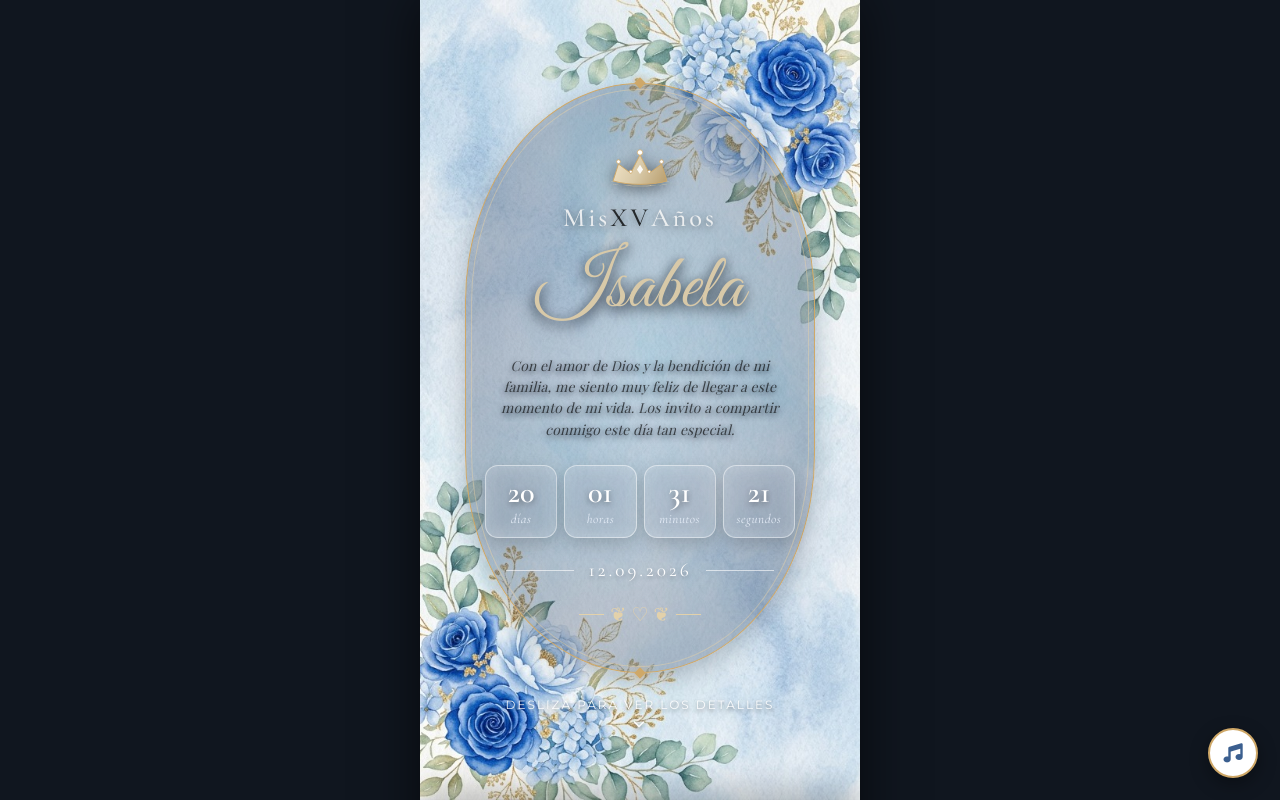
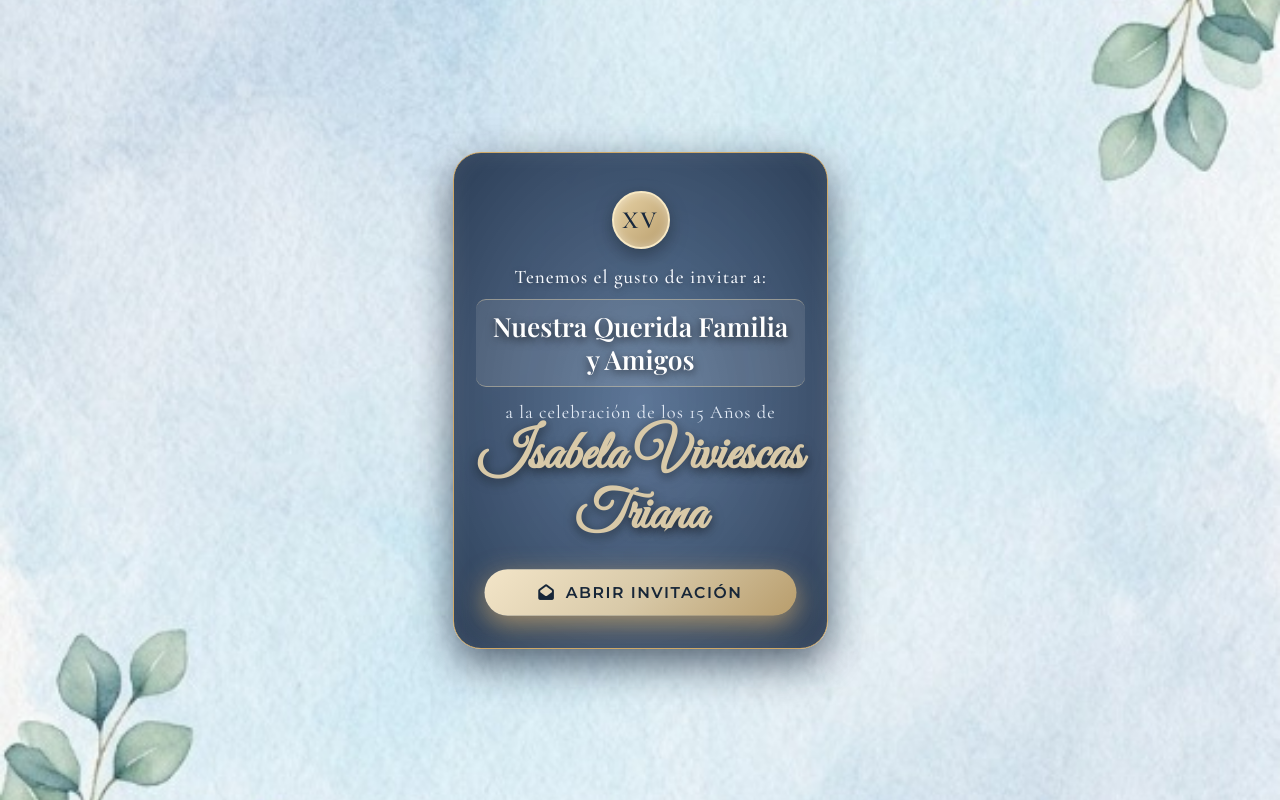
Before and after one commit to JuanViviescas00/Tarjeta_Isa, a plain HTML site: page index.html in a window 1280 px wide. Shown: the top 800 px of the page. Drawn offline with nearby package versions, Linux system fonts and the light colour scheme; a web font is replaced by a local one.

Commit message:
Enhance welcome screen and styles for event invitation
Updated styles and added a welcome overlay with personalized guest information for the event. Adjusted colors, backgrounds, and added functionality for opening the invitation and playing background music.

```diff
--- a/index.html
+++ b/index.html
@@ -73,7 +73,7 @@
       background: url('fondo_acuarela_floral.jpg') no-repeat center center / cover;
     }
 
-    /* Marco Oval Dorado Fino más transparente y sutil */
+    /* Marco Oval en Azul Oscuro Real / Azul Rey */
     .oval-gold-frame {
       width: 92%;
       max-width: 350px;
@@ -86,11 +86,11 @@
       align-items: center;
       justify-content: space-between;
       padding: 55px 16px 45px;
-      /* Fondo oval más suave y translúcido */
-      background: radial-gradient(ellipse at center, rgba(80, 110, 150, 0.22) 0%, rgba(35, 55, 85, 0.35) 100%);
-      backdrop-filter: blur(0px);
-      -webkit-backdrop-filter: blur(2px);
-      box-shadow: 0 8px 25px rgba(18, 30, 48, 0.25), inset 0 0 20px rgba(255, 255, 255, 0.08);
+      /* Fondo azul oscuro tirando a azul rey profundo */
+      background: radial-gradient(ellipse at center, rgba(2, 103, 254, 0.711) 0%, rgb(44, 52, 68) 100%);
+      backdrop-filter: blur(1px);
+      -webkit-backdrop-filter: blur(4px);
+      box-shadow: 0 10px 32px rgba(8, 20, 40, 0.55), inset 0 0 25px rgba(0, 0, 0, 0.25);
     }
 
     /* Doble línea interior fina del óvalo */
@@ -156,7 +156,7 @@
     .guest-name-text {
       font-family: 'Playfair Display', serif;
       font-size: 1.25rem;
-      color: #ffffff;
+      color: #282626;
       margin: 2px 0;
       font-weight: 600;
       text-shadow: 0 2px 6px rgba(0,0,0,0.6);
@@ -188,9 +188,10 @@
       display: flex;
     }
 
-    .XV{
-      color:#000000c6;
-
+    .XV {
+      color: var(--oval-gold-light);
+      font-weight: 600;
+      text-shadow: 0 2px 6px rgba(0, 0, 0, 0.4);
     }
     .hero-center-block {
       display: flex;
@@ -204,10 +205,10 @@
     .name-isabela {
       font-family: 'Great Vibes', cursive;
       font-size: 4.8rem;
-      color: #D8C9A8;
+      color: #ffffff;
       line-height: 1;
       margin: 0;
-      text-shadow: 0 4px 14px rgba(5, 15, 30, 0.7);
+      text-shadow: 0 4px 14px rgba(5, 12, 25, 0.85);
       filter: drop-shadow(0 2px 5px rgba(0,0,0,0.3));
       text-align: center;
     }
@@ -215,14 +216,14 @@
     /* Frase Emotiva dentro del Óvalo (Entre Isabela y el Contador) */
     .hero-quote {
       font-family: 'Playfair Display', serif;
-      font-size: 0.86rem;
+      font-size: 0.88rem;
       font-style: italic;
-      line-height: 1.55;
-      color: #000000a1;
+      line-height: 1.6;
+      color: #f7faff;
       text-align: center;
       max-width: 300px;
       margin: 10px auto 12px;
-      text-shadow: 0 2px 6px rgba(5, 15, 30, 0.8);
+      text-shadow: 0 2px 6px rgba(0, 0, 0, 0.8);
       letter-spacing: 0.2px;
       padding: 0 4px;
     }
@@ -536,9 +537,169 @@
       font-size: 0.82rem;
       color: rgba(255, 255, 255, 0.85);
     }
+
+    /* ========================================================
+       VISTA ESPECIAL DE ENTRADA / BIENVENIDA PERSONALIZADA
+       ======================================================== */
+    .welcome-overlay {
+      position: fixed;
+      top: 0;
+      left: 0;
+      right: 0;
+      bottom: 0;
+      background: #7d9bbd url('fondo_acuarela_floral.jpg') no-repeat center center / cover;
+      z-index: 9999;
+      display: flex;
+      justify-content: center;
+      align-items: center;
+      padding: 20px;
+      transition: opacity 0.8s ease, transform 0.8s ease, visibility 0.8s ease;
+    }
+
+    .welcome-overlay.hidden {
+      opacity: 0;
+      visibility: hidden;
+      transform: scale(1.06);
+      pointer-events: none;
+    }
+
+    .welcome-card-modal {
+      width: 100%;
+      max-width: 375px;
+      background: radial-gradient(ellipse at center, rgba(62, 89, 128, 0.8) 0%, rgba(30, 48, 74, 0.92) 100%);
+      border: 1.8px solid var(--oval-gold);
+      border-radius: 28px;
+      padding: 38px 22px 32px;
+      text-align: center;
+      box-shadow: 0 15px 40px rgba(10, 25, 45, 0.65), inset 0 0 25px rgba(255, 255, 255, 0.08);
+      backdrop-filter: blur(8px);
+      -webkit-backdrop-filter: blur(8px);
+      position: relative;
+      animation: popIn 0.8s cubic-bezier(0.175, 0.885, 0.32, 1.275);
+    }
+
+    @keyframes popIn {
+      from { opacity: 0; transform: scale(0.85); }
+      to { opacity: 1; transform: scale(1); }
+    }
+
+    .welcome-wax-seal {
+      width: 58px;
+      height: 58px;
+      border-radius: 50%;
+      background: linear-gradient(135deg, #e8d3a7, #b89d6c);
+      color: #18283d;
+      font-family: 'Cormorant Garamond', serif;
+      font-size: 1.55rem;
+      font-weight: 700;
+      letter-spacing: 2px;
+      display: flex;
+      align-items: center;
+      justify-content: center;
+      margin: 0 auto 16px;
+      box-shadow: 0 6px 18px rgba(0, 0, 0, 0.35), inset 0 0 10px rgba(255,255,255,0.4);
+      border: 2px solid #f7e8c3;
+    }
+
+    .welcome-lead {
+      font-family: 'Cormorant Garamond', serif;
+      font-size: 1.2rem;
+      font-weight: 500;
+      color: #f7faff;
+      letter-spacing: 1px;
+      margin-bottom: 6px;
+      text-shadow: 0 2px 6px rgba(0, 0, 0, 0.4);
+    }
+
+    .welcome-guest-name {
+      font-family: 'Playfair Display', serif;
+      font-size: 1.65rem;
+      font-weight: 700;
+      color: #ffffff;
+      line-height: 1.25;
+      margin: 10px 0 14px;
+      text-shadow: 0 3px 10px rgba(0, 0, 0, 0.7);
+      padding: 10px 14px;
+      border-top: 1px solid rgba(216, 201, 168, 0.5);
+      border-bottom: 1px solid rgba(216, 201, 168, 0.5);
+      background: rgba(255, 255, 255, 0.1);
+      border-radius: 10px;
+    }
+
+    .welcome-passes-badge {
+      font-size: 0.8rem;
+      color: #dce7f5;
+      margin-bottom: 12px;
+      display: block;
+      font-weight: 500;
+      letter-spacing: 0.5px;
+    }
+
+    .welcome-event-text {
+      font-family: 'Cormorant Garamond', serif;
+      font-size: 1.15rem;
+      color: #e4ecf7;
+      margin-bottom: 4px;
+      letter-spacing: 1px;
+    }
+
+    .welcome-quince-name {
+      font-family: 'Great Vibes', cursive;
+      font-size: 3.4rem;
+      color: #d8c9a8;
+      line-height: 1.1;
+      margin: 0 0 24px;
+      text-shadow: 0 3px 12px rgba(0, 0, 0, 0.6);
+    }
+
+    .btn-open-invitation {
+      display: inline-flex;
+      align-items: center;
+      justify-content: center;
+      gap: 10px;
+      background: linear-gradient(135deg, #f3e5c8, #d8c9a8, #b89d6c);
+      color: #172638;
+      font-family: 'Montserrat', sans-serif;
+      font-size: 0.95rem;
+      font-weight: 700;
+      letter-spacing: 1.5px;
+      text-transform: uppercase;
+      padding: 13px 26px;
+      border-radius: 30px;
+      border: none;
+      box-shadow: 0 6px 20px rgba(207, 168, 104, 0.45);
+      cursor: pointer;
+      transition: all 0.3s ease;
+      width: 92%;
+      animation: pulseGold 2s infinite ease-in-out;
+    }
+
+    @keyframes pulseGold {
+      0%, 100% { transform: scale(1); box-shadow: 0 6px 20px rgba(207, 168, 104, 0.4); }
+      50% { transform: scale(1.03); box-shadow: 0 8px 26px rgba(207, 168, 104, 0.7); }
+    }
   </style>
 </head>
 <body>
+
+  <!-- VISTA ESPECIAL DE ENTRADA / BIENVENIDA PERSONALIZADA -->
+  <div id="welcomeScreen" class="welcome-overlay">
+    <div class="welcome-card-modal">
+      <div class="welcome-wax-seal">XV</div>
+
+      <p class="welcome-lead">Tenemos el gusto de invitar a:</p>
+
+      <h2 class="welcome-guest-name" id="welcomeGuestName">Eduardo Galvis y familia</h2>
+      <span class="welcome-passes-badge" id="welcomePassesBadge" style="display:none;"></span>
+
+      <p class="welcome-event-text">a la celebración de los 15 Años de</p>
+      <h1 class="welcome-quince-name">Isabela Viviescas Triana</h1>
+
+      <button class="btn-open-invitation" onclick="openInvitation()">
+        <i class="fa-solid fa-envelope-open"></i> Abrir Invitación
+      </button>
+    </div>
+  </div>
 
   <!-- Audio de Fondo -->
   <audio id="bgSong" loop>
@@ -556,13 +717,6 @@
          PORTADA PRINCIPAL (CON TU IMAGEN DE FONDO Y CONTADOR)
          ======================================================== -->
     <div class="hero-portada">
-
-      <!-- BADGE DE INVITADO PERSONALIZADO (ENCIMA DEL ÓVALO) -->
-      <div id="guestBadge" class="guest-badge" style="display: none;">
-        <span class="guest-tag">Invitación Especial Para:</span>
-        <div class="guest-name-text" id="guestNameDisplay"></div>
-        <span class="guest-passes-text" id="guestPassesDisplay"></span>
-      </div>
 
       <div class="oval-gold-frame">
         <div class="oval-decor-point top"></div>
@@ -729,25 +883,46 @@
     setInterval(updateLiveCountdown, 1000);
     updateLiveCountdown();
 
+    // FUNCIÓN PARA ABRIR LA INVITACIÓN CON TRANSICIÓN Y ACTIVAR MÚSICA
+    function openInvitation() {
+      const welcome = document.getElementById('welcomeScreen');
+      if (welcome) {
+        welcome.classList.add('hidden');
+      }
+
+      // Reproducir música automáticamente al tocar "Abrir Invitación"
+      const song = document.getElementById("bgSong");
+      const btn = document.getElementById("musicBtn");
+      if (song) {
+        song.play().then(() => {
+          if (btn) {
+            btn.classList.add("playing");
+            btn.innerHTML = '<i class="fa-solid fa-volume-high"></i>';
+          }
+        }).catch(err => {
+          console.log("Autoplay bloqueado:", err);
+        });
+      }
+    }
+
     // LECTURA DINÁMICA DE PARÁMETROS DEL INVITADO EN LA URL (?para=Nombre&pases=2)
     function setupGuestPersonalization() {
       const urlParams = new URLSearchParams(window.location.search);
       const guestName = urlParams.get('para') || urlParams.get('invitado') || urlParams.get('nombre');
       const guestPasses = urlParams.get('pases') || urlParams.get('cupos') || urlParams.get('lugares');
 
-      const badge = document.getElementById('guestBadge');
-      const nameDisplay = document.getElementById('guestNameDisplay');
-      const passesDisplay = document.getElementById('guestPassesDisplay');
+      const welcomeName = document.getElementById('welcomeGuestName');
+      const welcomePasses = document.getElementById('welcomePassesBadge');
       const whatsappBtn = document.getElementById('btnWhatsappRsvp');
       const phoneNumber = '573209035308'; // Teléfono para confirmación de WhatsApp
 
       if (guestName) {
-        badge.style.display = 'block';
-        nameDisplay.innerText = guestName;
+        if (welcomeName) welcomeName.innerText = guestName;
 
-        if (guestPasses) {
+        if (guestPasses && welcomePasses) {
           const num = parseInt(guestPasses);
-          passesDisplay.innerText = num === 1 ? '• 1 Pase Asignado •' : `• Válido para ${num} Pases •`;
+          welcomePasses.style.display = 'block';
+          welcomePasses.innerText = num === 1 ? '• 1 Pase Asignado •' : `• Válido para ${num} Pases •`;
         }
 
         // Personalizar el mensaje de WhatsApp que envía el invitado
@@ -755,15 +930,15 @@
         if (guestPasses) {
           rsvpText += ` (${guestPasses} ${parseInt(guestPasses) === 1 ? 'pase' : 'pases'})`;
         }
-        rsvpText += ' a los 15 Años de Isabela Viviescas Triana';
+        rsvpText += ' a los 15 Años de Isabela Viviescas Triana 👑';
 
         if (whatsappBtn) {
           whatsappBtn.href = `https://wa.me/${phoneNumber}?text=${encodeURIComponent(rsvpText)}`;
         }
       } else {
-        // Mensaje genérico si el link se abre sin nombre
+        if (welcomeName) welcomeName.innerText = 'Nuestra Querida Familia y Amigos';
         if (whatsappBtn) {
-          whatsappBtn.href = `https://wa.me/${phoneNumber}?text=${encodeURIComponent('¡Hola! Confirmo con gusto mi asistencia a los 15 Años de Isabela Viviescas Triana')}`;
+          whatsappBtn.href = `https://wa.me/${phoneNumber}?text=${encodeURIComponent('¡Hola! Confirmo con gusto mi asistencia a los 15 Años de Isabela Viviescas Triana 👑')}`;
         }
       }
     }
```
